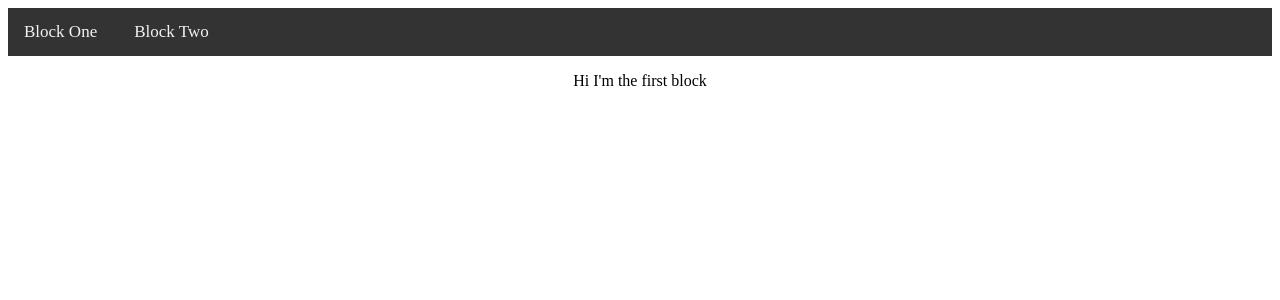
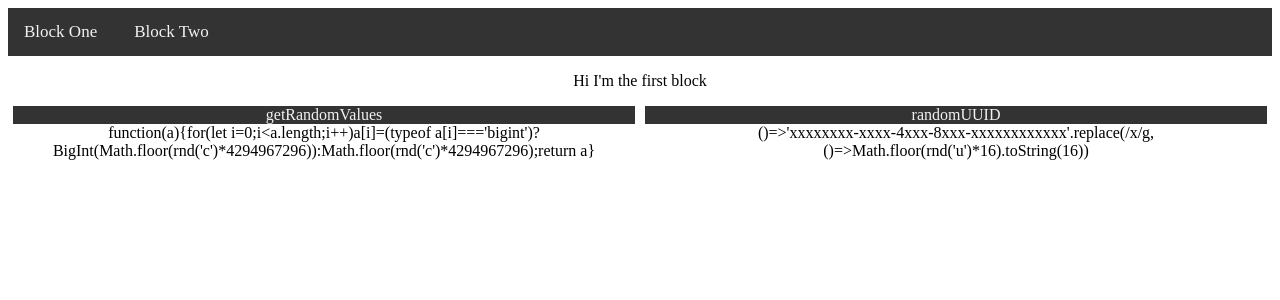
Before and after one commit to fedor11235/koshelek, a Vue app: page / in a window 1280 px wide. Shown: the top 300 px of the page. Built offline with nearby package versions, Linux system fonts and the light colour scheme; no server answers.

Commit message:
crypt mapping done

```diff
--- a/src/components/BlockOne.vue
+++ b/src/components/BlockOne.vue
@@ -1,6 +1,14 @@
 <template>
     <div class="block">
         <p>Hi I'm the first block</p>
+        <div class="table">
+          <div class="col" v-for="(item, index) in crypto" :key="index" >
+            <div class="title">{{index}}</div>
+            <div>{{item}}</div>
+          </div>
+        </div>
+        <!-- <div>Bit</div>
+        <div>Ask</div> -->
     </div>
 </template>
 
@@ -9,11 +17,12 @@ export default {
   name: 'BlockOne',
   data() {
     return {
-
+      crypto
     }
   },
   created() {
     this.emitter.on('get-crypto', (event) => {
+      this.crypto = event
       console.log(event)
     })
   }
@@ -23,6 +32,22 @@ export default {
 <style scoped>
 .block {
     display: flex;
-    justify-content: space-around;
+    flex-direction: column;
+    align-items: center;
+}
+.table {
+    display: flex;
+    width: 100%;
+    margin: 0 -5px;
+    flex:1;
+}
+.col {
+  flex: 1;
+  margin: 0 5px;
+  text-align: center;
+}
+.title {
+  background-color: #333;
+  color: #f2f2f2;
 }
 </style>
--- a/src/core/core.js
+++ b/src/core/core.js
@@ -3,11 +3,7 @@ import ws from '@/plugins/ws.js'
 
 export default {
     install(app) {
-        const logout = () => {
-            console.log("Logout is being called");
-          };
         app.config.globalProperties.emitter = emitter
-        app.provide("logout", logout);
         app.provide("ws", ws);
      }
   }
--- a/src/main.js
+++ b/src/main.js
@@ -1,7 +1,6 @@
 import { createApp } from 'vue'
 import App from './App.vue'
 import core from '@/core/core'
-
 
 const app = createApp(App)
 app.use(core)
--- a/src/plugins/ws.js
+++ b/src/plugins/ws.js
@@ -1,8 +1,8 @@
+import emitter from '@/plugins/emitter.js'
 const ws = new WebSocket("wss://stream.binance.com:9443/ws/bnbbtc@depth")
 ws.onmessage = (event) => {
     const stockObject = JSON.parse(event.data)
-    // console.log(stockObject)
-    this.emitter.emit('get-crypto', stockObject)
+    emitter.emit('get-crypto', stockObject)
 }
 
 export default ws
```
